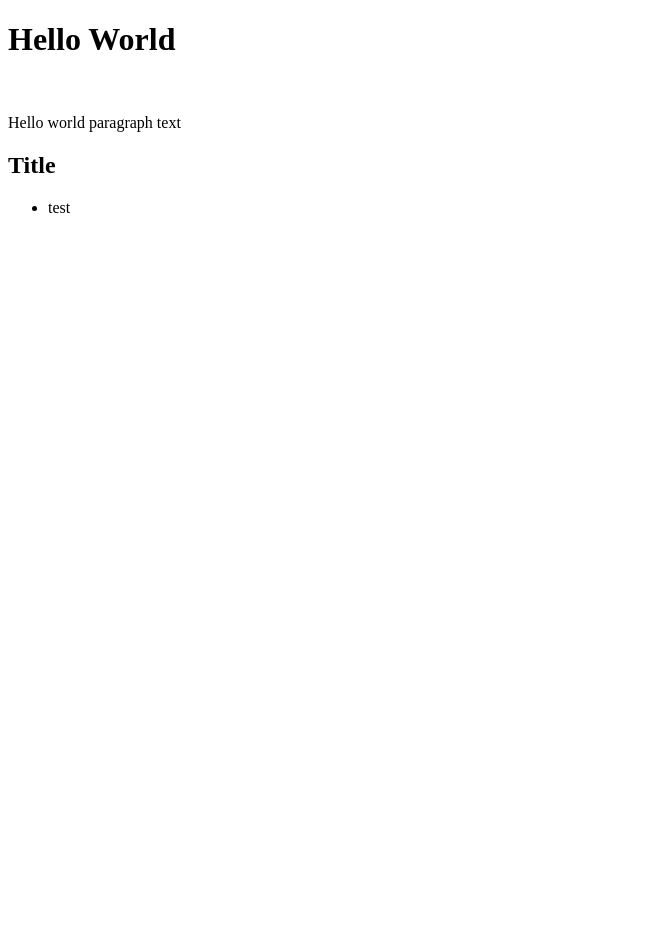
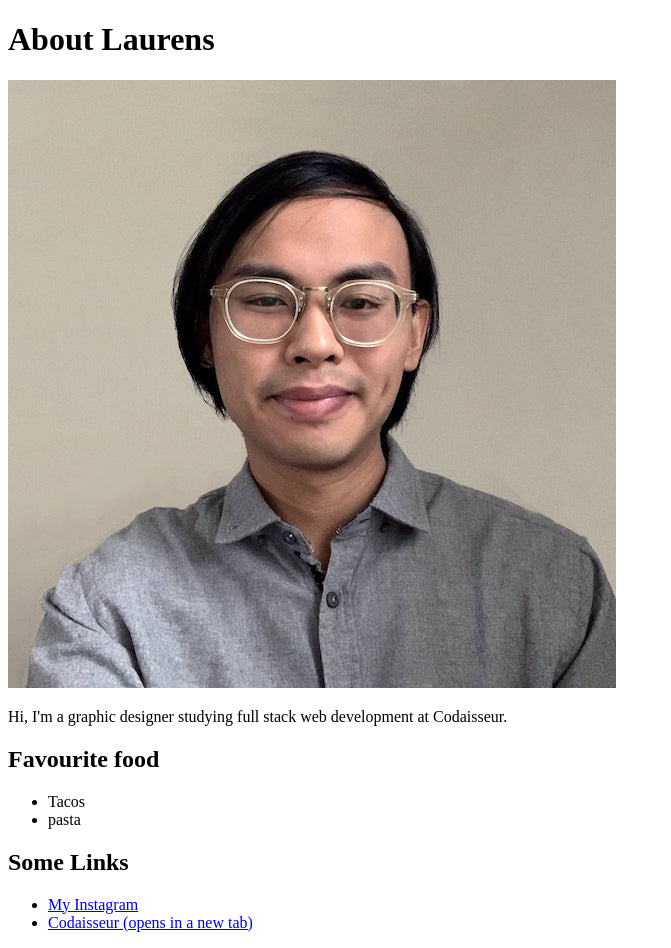
Before and after one commit to designdegenerate/static-html-website, a plain HTML site: page index.html in a window 1280 px wide. Shown: the whole page, without its empty margins (0-671 px from the left). Before the commit the page ends 800 px from the top, so only its background shows below. Drawn offline with Linux system fonts and the light colour scheme.

Commit message:
finish HTML sector of assignment

```diff
--- a/index.html
+++ b/index.html
@@ -1,16 +1,27 @@
 <!DOCTYPE html>
 <html lang="en">
     <head>
-        <meta>
+        <meta charset="utf-8">
+        <title>About Laurens</title>
     </head>
     <body>
-        <h1>Hello World</h1>
-        <img src="">
-        <p>Hello world paragraph text</p>
-        <h2>Title</h2>
+        <h1>About Laurens</h1>
+        <img src="/images/portrait.jpg" alt="the author: a person with dark hair wearing a dress shirt and glasses.">
+        </p>
+        <p>Hi, I'm a graphic designer studying full stack web development at Codaisseur.</p>
+        <h2>Favourite food</h2>
         <ul>
-            <li>test</li>
+            <li>Tacos</li>
+            <li>pasta</li>
         </ul>
-        <a href=""></a>
+        <h2>Some Links</h2>
+        <ul>
+            <li>
+                <a href="https://instagram.com/designdegenerate">My Instagram</a>
+            </li>
+            <li>
+                <a href="https://codaisseur.com/" target="_blank">Codaisseur (opens in a new tab)</a>
+            </li>
+        </ul>
     </body>
 </html>
```
Also changed, not shown: images/portrait.jpg (added).
